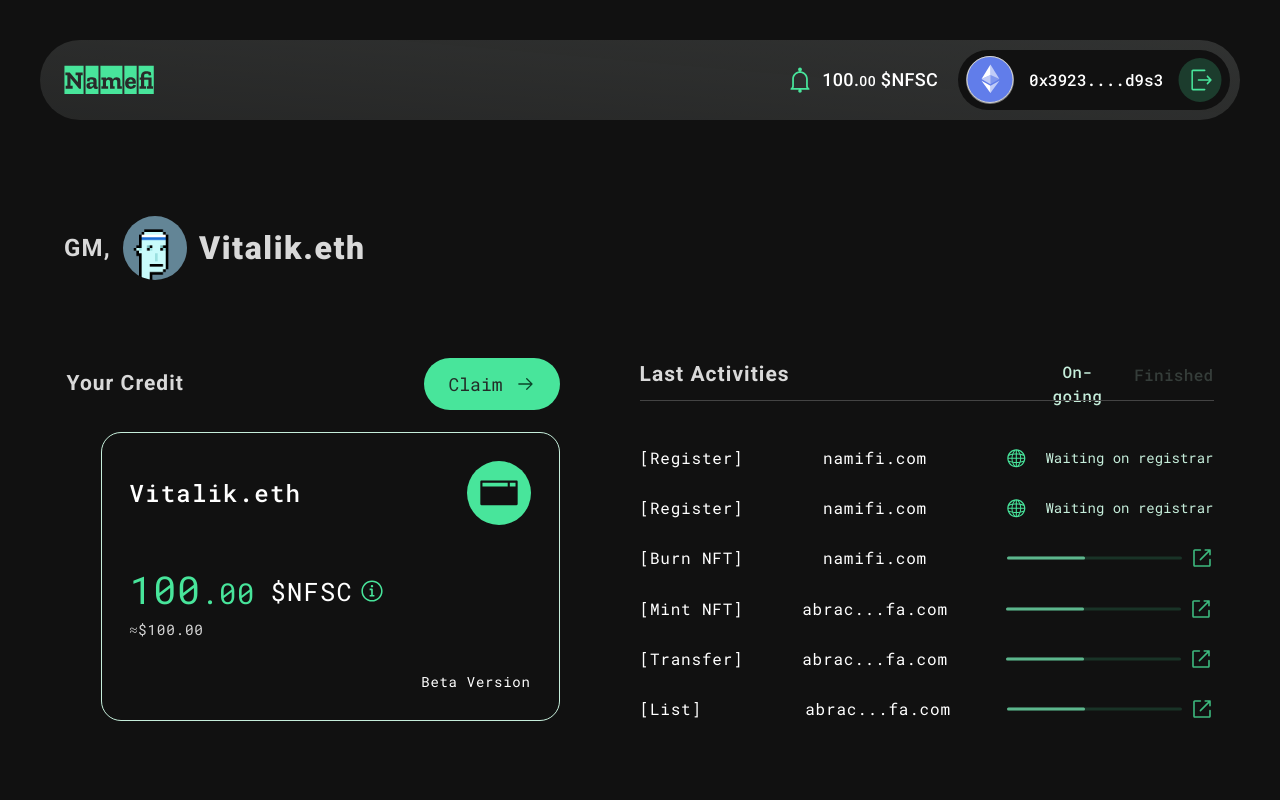
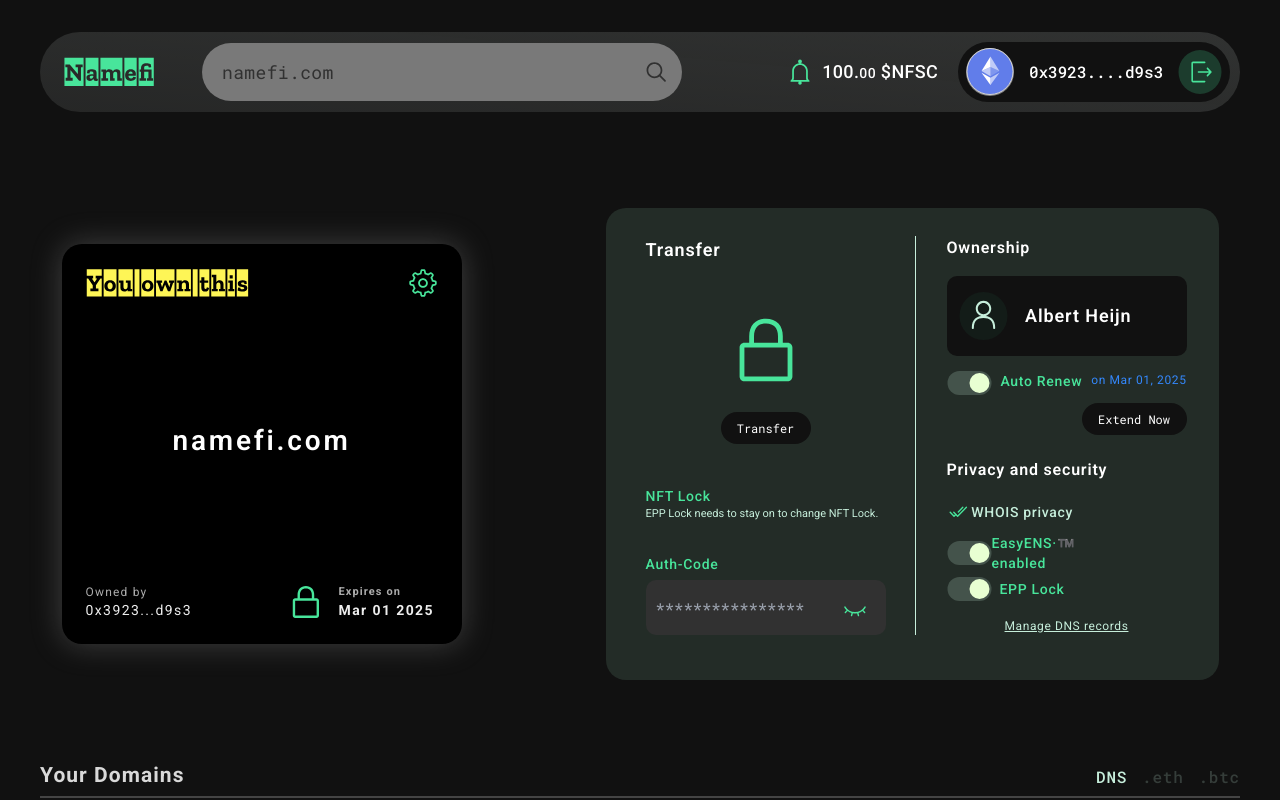
Before and after one commit to d3servelabs/namefi-storybook, a React (Vite) app: page / in a window 1280 px wide. Shown: the top 800 px of the page. Built offline with nearby package versions, Linux system fonts and the light colour scheme.

Commit message:
namefi storybook

```diff
--- a/src/components/homepage6/Home.tsx
+++ b/src/components/homepage6/Home.tsx
@@ -1,7 +1,20 @@
-import React from 'react'
+import React, { useRef, useState } from 'react'
 import { Ownership } from '../Ownership'
 
 export const Home = () => {
+
+    const [isVisible, setIsVisible] = useState(false)
+
+    const pswdRef = useRef<HTMLInputElement>(null!)
+
+    function checkPassword() {
+        if (pswdRef.current.type === 'password') {
+            pswdRef.current.type = 'text'
+        } else{
+            pswdRef.current.type = 'password'
+        }
+        setIsVisible(!isVisible)
+    }
   return (
     <section className='relative min-h-screen py-24'>
         <div className=' w-full h-auto flex justify-center items-center gap-36 relative mb-20'>
@@ -46,9 +59,14 @@
                         <p className='text-sm font-medium tracking-[0.05em] text-[#48E59B] '>Auth-Code</p>
                         <form className='relative w-full h-[55px] bg-[#313131] rounded-[10px] px-[10px] '>
                             <label className='w-full h-full'>
-                                <input type="password" className='w-[80%] h-full outline-0 bg-inherit text-[15px] font-["Roboto_Mono"] font-medium tracking-[0.02em] text-white' placeholder='****************'  />
+                                <input ref={pswdRef} type="password" className='w-[80%] h-full outline-0 bg-inherit text-[15px] font-["Roboto_Mono"] font-medium tracking-[0.02em] text-white' placeholder='****************'  />
                             </label>
-                            <button className='absolute right-5 top-[17px] ' type='button'><img src="/assets/Eye.svg" alt="Eye image" role='img' /></button>
+                            <button onClick={checkPassword} className='absolute right-5 top-[17px] ' type='button'>
+                                {
+                                    isVisible ? <img src="/assets/show-password.svg" alt="Eye image" role='img' />:
+                                    <img src="/assets/Eye.svg" alt="Eye image" role='img' />
+                                }
+                            </button>
                         </form>
                     </div>
                 </div>
@@ -78,16 +96,16 @@
                             </div>
                         </div>
                         <div className='w-[187px] h-[143px] flex flex-col justify-between '>
-                            <p className='text-[16px] font-semibold tracking-[0.05em] text-white '>Privacy and Security</p>
+                            <p className='text-[16px] font-semibold tracking-[0.05em] text-white '>Privacy and security</p>
                             <div className='w-full h-[99.6px] flex flex-col justify-between '>
                                 <div className='h-[21.6px] w-[126.6px] flex justify-between items-center '>
                                     <img src="/assets/Done.svg" alt="done image" role='img' />
-                                    <p className='font-medium text-sm tracking-[0.05em] text-[#C6EEDB]'>Whois Privacy</p>
+                                    <p className='font-medium text-sm tracking-[0.05em] text-[#C6EEDB]'>WHOIS privacy</p>
                                 </div>
                                 <div className='h-[60px] w-full flex flex-col justify-between '>
                                     <div className='w-full h-[24px] flex justify-between items-center '>
                                         <img src="/assets/toggle.svg" alt="toggle image" role='img' />
-                                        <p className='font-medium text-sm tracking-[0.05em] text-[#48E59B] '>EasyENS·™️ Enabled</p>
+                                        <p className='font-medium text-sm tracking-[0.05em] text-[#48E59B] '>EasyENS·™️ enabled</p>
                                     </div>
                                     <div className='w-full h-[24px] flex gap-[8px] items-center '>
                                         <img src="/assets/toggle.svg" alt="toggle image" role='img' />
@@ -97,7 +115,7 @@
                             </div>
                         </div>
                     </div>
-                    <a className='font-normal text-[12px] text-[#C6EEDB] tracking-[0.05em] underline '>Manage DNS Records</a>
+                    <a className='font-normal text-[12px] text-[#C6EEDB] tracking-[0.05em] underline '>Manage DNS records</a>
                 </div>
           </div>
       </div>
--- a/src/main.tsx
+++ b/src/main.tsx
@@ -17,8 +17,8 @@
     {/* <Homepage3 /> */}
     {/* <Homepage4 /> */}
     {/* <Homepage5 /> */}
-    {/* <Homepage6 /> */}
-    <HomePage10 />
+    <Homepage6 />
+    {/* <HomePage10 /> */}
     {/* <Homepage8 /> */}
   </React.StrictMode>,
 )
```
Also changed, not shown: public/assets/show-password.svg (added), 1 other file (tests, documents, lock files or other folders).
